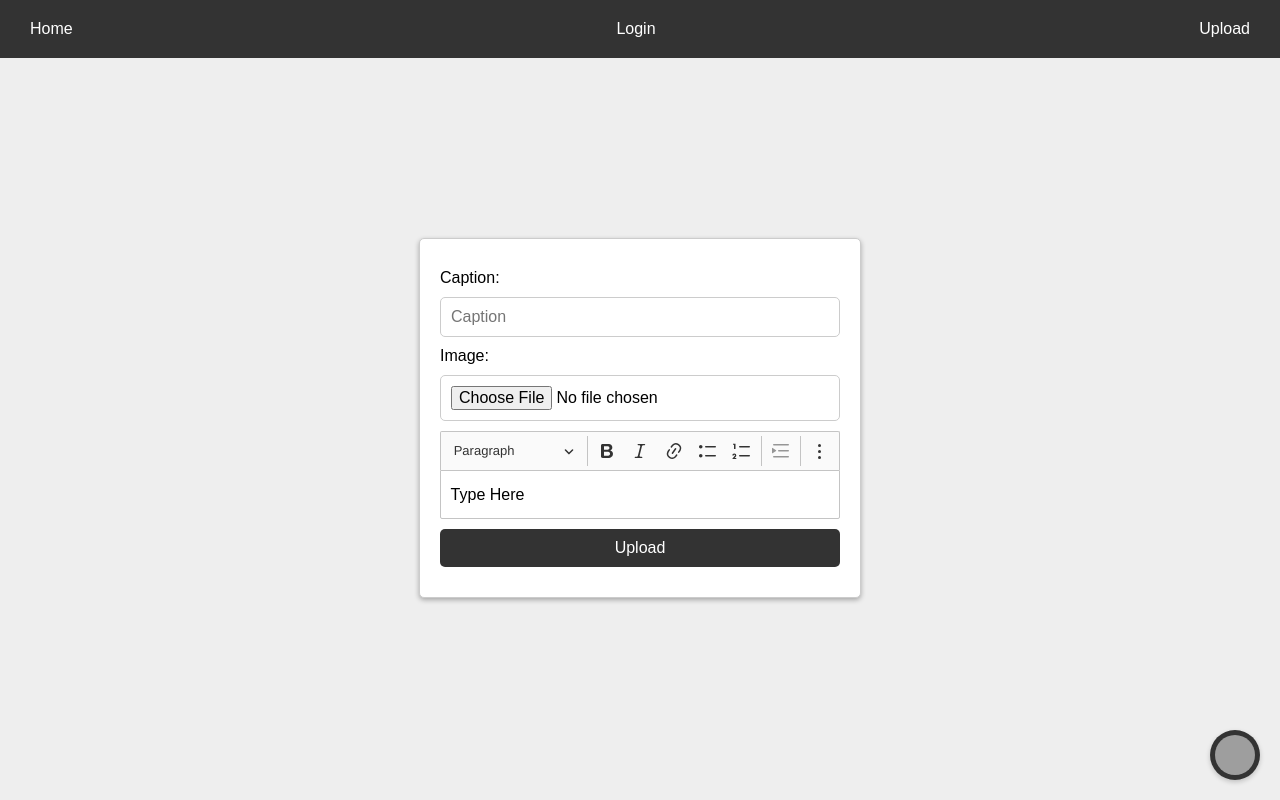
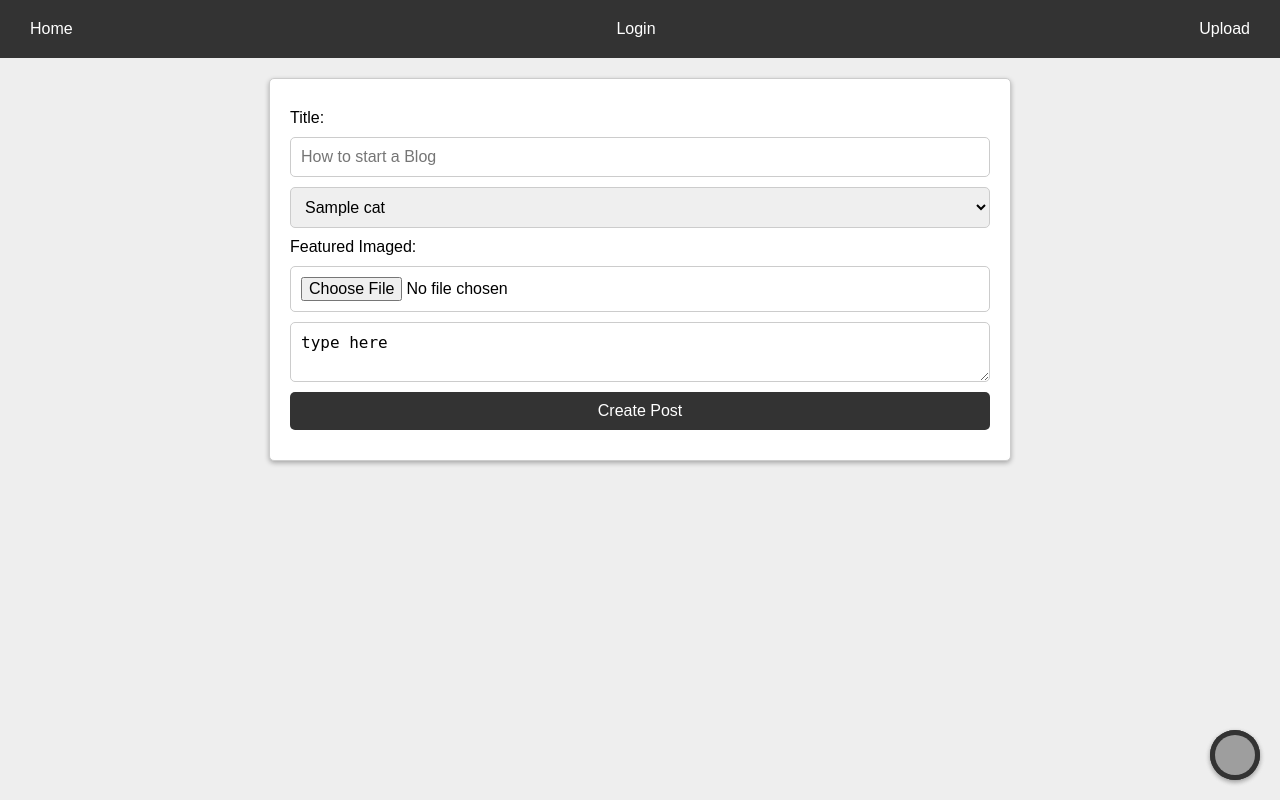
Before and after one commit to Codewithshagbaor/Blog, a Django app: template templates/create_post.html in a window 1280 px wide. Run offline with Django 3.2, Linux system fonts and the light colour scheme; the template is opened without the code that fills it: most values are stand-ins (such as "Sample title", 1, 10 or a date in 2020); some libraries are stand-ins or nearby versions; grey boxes are pictures that could not be loaded.

Commit message:
Update create_post.html

```diff
--- a/templates/create_post.html
+++ b/templates/create_post.html
@@ -1,45 +1,23 @@
+{% extends 'base.html' %}
 {% load static %}
-<!DOCTYPE html>
-<html>
-<head>
-  <title>Upload - SnapShots</title>
-  <!-- Reuse the CSS code from the homepage, full image view page, and login page -->
+{% block title %}
+<title>Create Post</title>
+<link href="{% static 'plugins.bundle.css' %}" rel="stylesheet" type="text/css"/>
+{% endblock %}
+
+{% block content %}
 <style>
-    /* Add some styling for the body and menu bar */
-    body {
-      margin: 0;
-      padding: 0;
-      font-family: sans-serif;
-      background-color: #eee;
-    }
-    .menu {
-      background-color: #333;
-      display: flex;
-      justify-content: space-between;
-      align-items: center;
-      padding: 20px;
-      color: white;
-      font-size: 20px;
-    }
-    .menu a {
-      color: white;
-      text-decoration: none;
-      font-size: 16px;
-      margin: 0 10px;
-    }
-    .menu a:hover {
-      text-decoration: underline;
-    }
   /* Add some styling for the post form */
         .post-form {
           display: flex;
           flex-direction: column;
           align-items: center;
           justify-content: center;
-      height: 90vh;
+
+          max-height: 90%;
         }
         .post-form form {
-      width: 400px;
+          width: 700px;
           margin: 20px;
           padding: 20px;
           background-color: white;
@@ -49,7 +27,9 @@
         }
         .post-form form label,
         .post-form form input,
-    .post-form form button {
+        .post-form form button,
+        .post-form textarea,
+        .post-form select {
           display: block;
           width: 100%;
           margin: 10px 0;
@@ -57,7 +37,8 @@
           font-size: 16px;
         }
         .post-form form input[type="text"],
-    .post-form form input[type="file"] {
+        .post-form form input[type="file"],
+        .post-form select {
           border: 1px solid #ccc;
           border-radius: 5px;
           padding: 10px;
@@ -73,70 +54,49 @@
         .post-form form button:hover {
           background-color: #555;
         }
-        /* Add some styling for the floating icon */
-    .github-icon {
-      position: fixed;
-      bottom: 20px;
-      right: 20px;
-      display: flex;
-      justify-content: center;
-      align-items: center;
-      width: 50px;
-      height: 50px;
-      border-radius: 50%;
-      background-color: #333;
-      box-shadow: 0 2px 5px rgba(0, 0, 0, 0.2);
-      transition: all 0.2s ease-in-out;
-    }
-    .github-icon:hover {
-      transform: scale(1.1);
-      box-shadow: 0 5px 10px rgba(0, 0, 0, 0.2);
-    }
-    .github-icon img {
-      width: 40px;
-      height: 40px;
-      border-radius: 50%;
+        .post-form textarea {
+          border: 1px solid #ccc;
+          border-radius: 5px;
+          padding: 10px;
         }
 </style>
-<body>
-  <!-- Add a menu bar with a login and upload button -->
-  <div class="menu">
-    {% if request.user.is_authenticated %}
-    <a href="{% url 'index' %}">Home</a>
-    <a href="{% url 'create_post' %}">Upload</a>
-    <a href="{% url 'logout-view' %}">Logout({{request.user}})</a>
-    {% else %}
-    <a href="{% url 'index' %}">Home</a>
-    <a href="{% url 'create_post' %}">Login</a>
-    <a href="{% url 'create_post' %}">Upload</a>
-    {% endif %}
-  </div>
   <!-- Add a container for the post form -->
   <div class="post-form">
     <form method="POST" enctype="multipart/form-data">
       {% csrf_token %}
-      <label for="caption">Caption:</label>
-      <input type="text" name="caption" placeholder="Caption">
-      <label for="image">Image:</label>
-      <input type="file" name="img">
-      <textarea name="kt_docs_ckeditor_classic" id="kt_docs_ckeditor_classic">Type Here</textarea>
-      <button type="submit">Upload</button>
+      <label for="caption">Title:</label>
+      <input type="text" name="title" placeholder="How to start a Blog">
+      <select name="category">
+        {% for cat in category %}
+        <option>{{cat.name}}</option>
+        {% endfor %}
+      </select>
+      <label for="image">Featured Imaged:</label>
+      <input type="file" name="image">
+      <div id="kt_docs_quill_basic" name="kt_docs_quill_basic">
+      <textarea name="body" id="body">type here</textarea>
+    </div>
+      <button type="submit">Create Post</button>
     </form>
   </div>
   <!-- Add a floating icon for your GitHub profile -->
 <a href="https://github.com/Codewithshagbaor" target="_blank" class="github-icon">
   <img src="https://avatars.githubusercontent.com/u/67190277?v=4" alt="GitHub Icon">
 </a>
-<script src="{% static 'ckeditor-classic.bundle.js' %}"></script>
+<script src="{% static 'plugins.bundle.js' %}"></script>
 <script>
-  ClassicEditor
-    .create(document.querySelector('#kt_docs_ckeditor_classic'))
-    .then(editor => {
-        console.log(editor);
-    })
-    .catch(error => {
-        console.error(error);
+    var quill = new Quill('#kt_docs_quill_basic', {
+        modules: {
+            toolbar: [
+                [{
+                    header: [1, 2, false]
+                }],
+                ['bold', 'italic', 'underline'],
+                ['image', 'code-block']
+            ]
+        },
+        placeholder: 'Type your text here...',
+        theme: 'snow' // or 'bubble'
     });
 </script>
-</body>
-</html>
+{% endblock content %}
```
Lines whose indentation alone changed are shown as unchanged.
